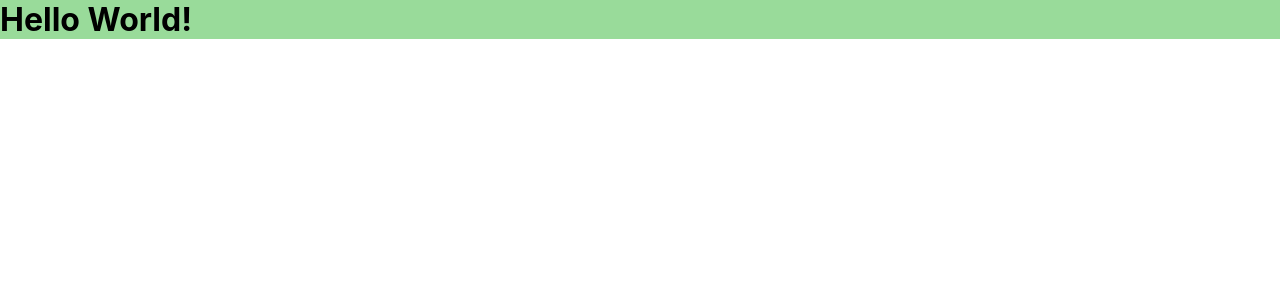
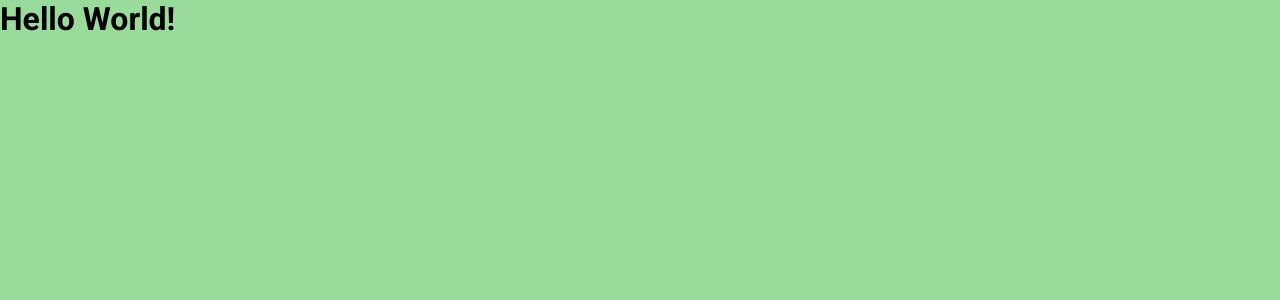
Before and after one commit to lijo-belardi/vegetarian-website-project, a React (Create React App) app: page / in a window 1280 px wide. Shown: the top 300 px of the page. Built offline with nearby package versions, Linux system fonts and the light colour scheme.

Commit message:
installed MUI and setted font-family

```diff
--- a/package.json
+++ b/package.json
@@ -3,6 +3,9 @@
   "version": "0.1.0",
   "private": true,
   "dependencies": {
+    "@emotion/react": "^11.9.0",
+    "@emotion/styled": "^11.8.1",
+    "@mui/material": "^5.8.1",
     "@testing-library/jest-dom": "^5.16.4",
     "@testing-library/react": "^13.3.0",
     "@testing-library/user-event": "^13.5.0",
--- a/public/index.html
+++ b/public/index.html
@@ -1,14 +1,12 @@
 <!DOCTYPE html>
 <html lang="en">
+
 <head>
   <meta charset="utf-8" />
   <link rel="icon" href="%PUBLIC_URL%/favicon.ico" />
   <meta name="viewport" content="width=device-width, initial-scale=1" />
   <meta name="theme-color" content="#000000" />
-    <meta
-      name="description"
-      content="Web site created using create-react-app"
-    />
+  <meta name="description" content="Web site created using create-react-app" />
   <link rel="apple-touch-icon" href="%PUBLIC_URL%/logo192.png" />
   <!--
       manifest.json provides metadata used when your web app is installed on a
@@ -24,8 +22,12 @@
       work correctly both with client-side routing and a non-root public URL.
       Learn how to configure a non-root public URL by running `npm run build`.
     -->
+  <!-- MUI - font - Roboto -->
+  <link rel="stylesheet" href="https://fonts.googleapis.com/css?family=Roboto:300,400,500,700&display=swap" />
+
   <title>Vegetarian website</title>
 </head>
+
 <body>
   <noscript>You need to enable JavaScript to run this app.</noscript>
   <div id="root"></div>
@@ -40,4 +42,5 @@
       To create a production bundle, use `npm run build` or `yarn build`.
     -->
 </body>
+
 </html>
--- a/src/index.scss
+++ b/src/index.scss
@@ -1,3 +1,5 @@
+@use './sassStyles' as *;
+
 /* ---- General Style ---- */
 
 *,
@@ -22,12 +24,8 @@ body {
   display: flex;
   flex-direction: column;
   min-height: 100%;
-  font-family: -apple-system, BlinkMacSystemFont, "Segoe UI", "Roboto", "Oxygen", "Ubuntu", "Cantarell", "Fira Sans",
-    "Droid Sans", "Helvetica Neue", sans-serif;
+  font-family: $font-family;
+  background-color: $background-main-green;
   -webkit-font-smoothing: antialiased;
   -moz-osx-font-smoothing: grayscale;
 }
-
-code {
-  font-family: source-code-pro, Menlo, Monaco, Consolas, "Courier New", monospace;
-}
--- /dev/null
+++ b/src/sassStyles/_typography.scss
@@ -0,0 +1,2 @@
+// font-family
+$font-family: "Roboto", sans-serif;
--- a/src/sassStyles/index.scss
+++ b/src/sassStyles/index.scss
@@ -1 +1,2 @@
 @forward 'colors';
+@forward 'typography';
```
Also changed, not shown: 1 other file (tests, documents, lock files or other folders). Lines whose indentation alone changed are shown as unchanged.
